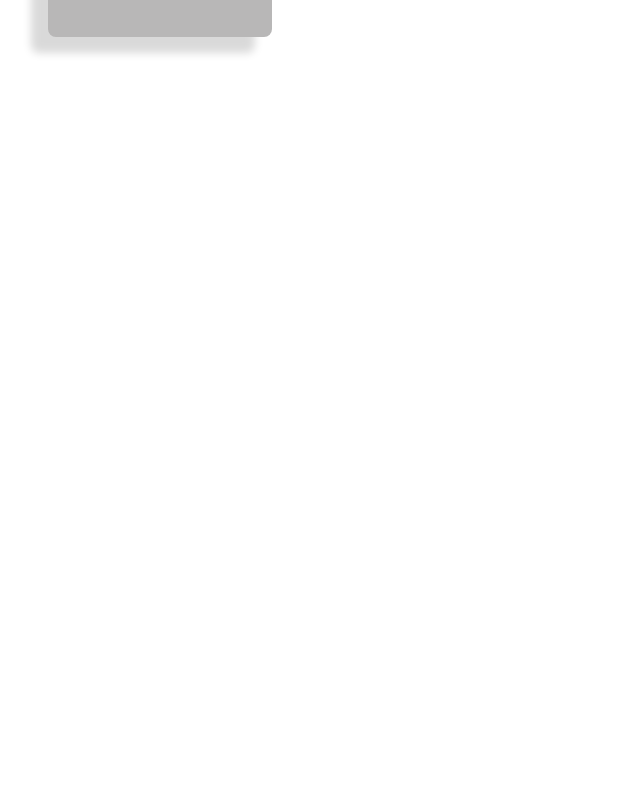
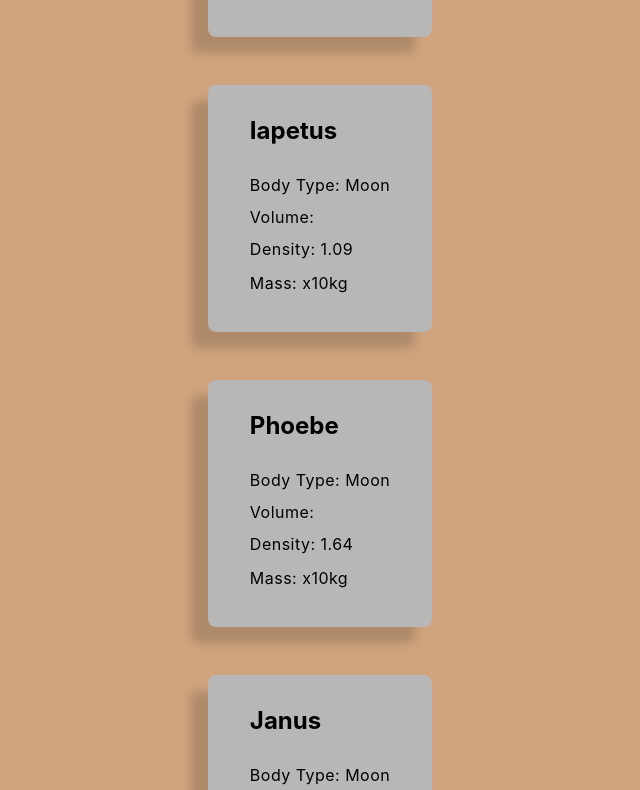
Before and after one commit to diorshelton/far, a React (Create React App) app: page / in a window 1280 px wide. Shown: the part 330-1120 px from the top of the page, without its empty margins (0-640 px from the left). Before the commit the page ends 800 px from the top, so only its background shows below. Built offline with nearby package versions, Linux system fonts and the light colour scheme.

Commit message:
Add dummy cards to create/test Grid.jsx

```diff
--- a/src/App.js
+++ b/src/App.js
@@ -3,6 +3,7 @@ import axios from "axios";
 import Card from "./components/Card.jsx";
 import Layout from "./components/Layout";
 import {bodies} from "./mockData/mockData.js"
+import Grid from "./components/Grid.jsx";
 
 function App() {
 	// const [data, setData] = useState([]);
@@ -20,17 +21,41 @@ function App() {
 	return (
 		<>
 			<Layout>
-				<Card bodyName={bodies[0].englishName} bodyType={bodies[0].bodyType} volume={bodies[0].v} density={bodies[0].density} mass={bodies[0].mass.massValue} massExponent={bodies[0].mass.massExponent}
-				/>
-				{/* {bodies.map(body =>
-					<Card key={body.id} bodyName={body.englishName}
-						bodyType={body.bodyType}
-						volume={body.vol}
-						density={body.density}
-						mass={body.mass}
-					>
-					</Card>
-				)} */}
+
+				<Grid>
+					<Card
+						bodyName={bodies[0].englishName}
+						bodyType={bodies[0].bodyType}
+						volume={bodies[0].v}
+						density={bodies[0].density}
+						mass={bodies[0].mass.massValue}
+						massExponent={bodies[0].mass.massExponent}
+					/>
+					<Card
+						bodyName={bodies[1].englishName}
+						bodyType={bodies[1].bodyType}
+						volume={bodies[1].v}
+						density={bodies[1].density}
+						mass={bodies[1].mass.massValue}
+						massExponent={bodies[1].mass.massExponent}
+					/>
+					<Card
+						bodyName={bodies[2].englishName}
+						bodyType={bodies[2].bodyType}
+						volume={bodies[2].v}
+						density={bodies[2].density}
+						mass={bodies[2].mass.massValue}
+						massExponent={bodies[2].mass.massExponent}
+					/>{" "}
+					<Card
+						bodyName={bodies[3].englishName}
+						bodyType={bodies[3].bodyType}
+						volume={bodies[3].v}
+						density={bodies[3].density}
+						mass={bodies[3].mass.massValue}
+						massExponent={bodies[3].mass.massExponent}
+					/>
+				</Grid>
 			</Layout>
 		</>
 	);
--- /dev/null
+++ b/src/components/Grid.jsx
@@ -0,0 +1,27 @@
+import React from "react";
+import styled from "styled-components";
+
+const StyledGrid = styled.div`
+	.container {
+		background-color: #cea37d;
+		display: grid;
+		place-items: center;
+		grid-template-columns: 1fr 1fr;
+		grid-template-rows: 1fr 1fr;
+	}
+	.contents {
+		/* justify-self: center; */
+	}
+`;
+
+const Grid = ({ children }) => {
+	return (
+		<StyledGrid>
+			<div className="container">
+				<main className="contents">{children}</main>
+			</div>
+		</StyledGrid>
+	);
+};
+
+export default Grid;
```
